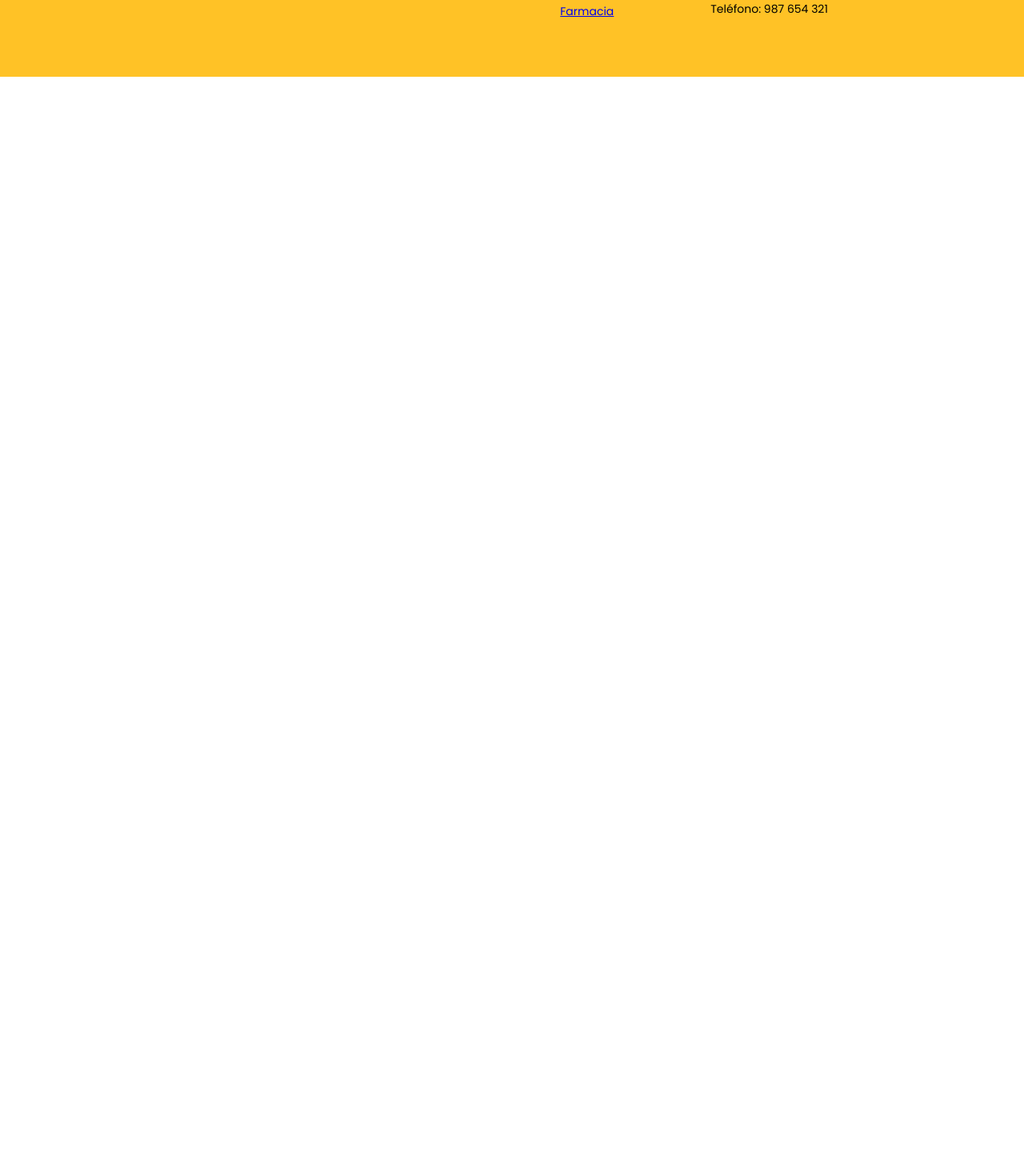
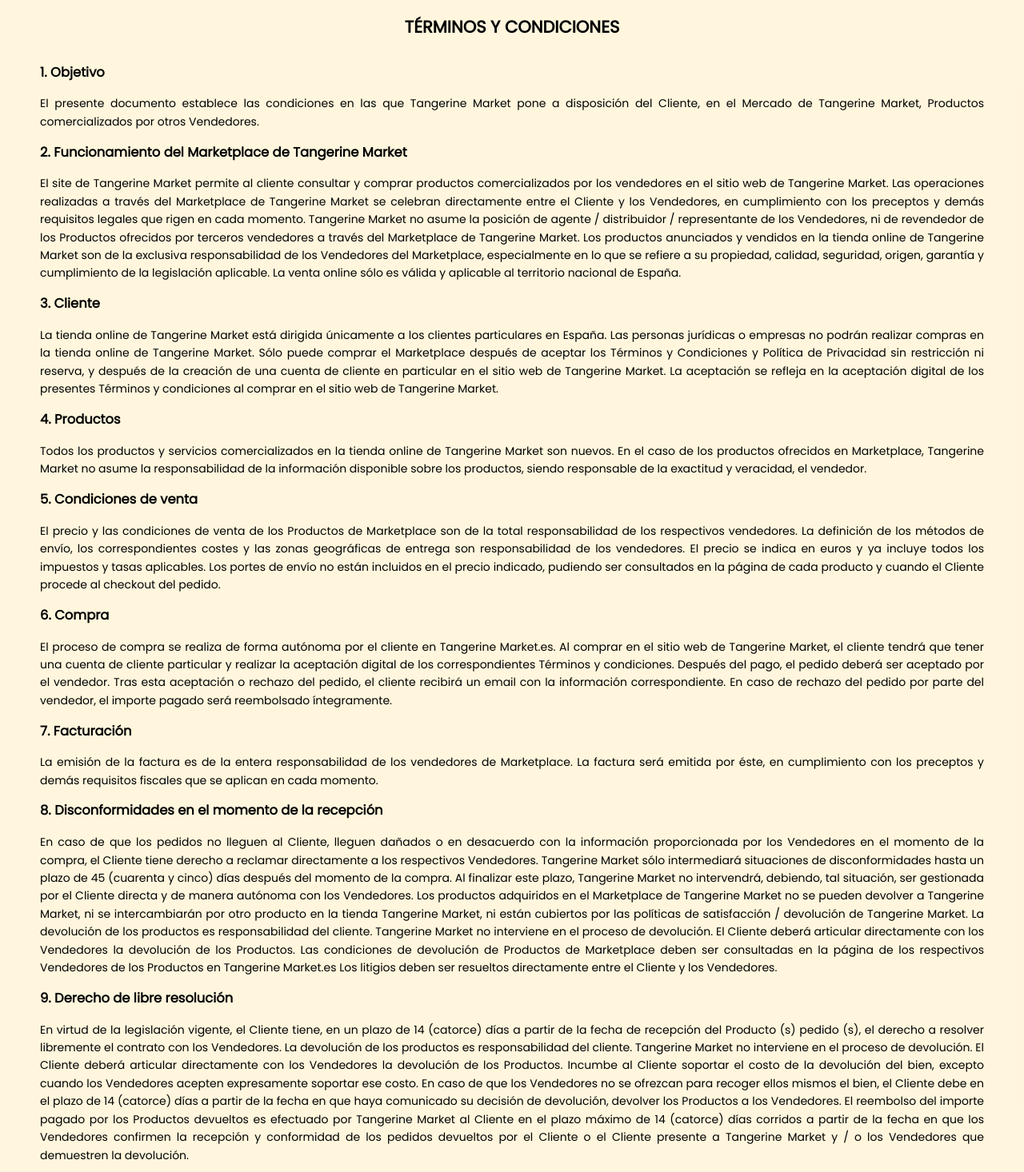
Before and after one commit to lourdesreguera/Tangerine-market-react-redux-scss, a React (Create React App) app: page /conditions in a window 1280 px wide. Shown: the part 144-1610 px from the top of the page at 80% size. Before the commit the page ends 800 px from the top, so only its background shows below. Built offline with nearby package versions, Linux system fonts and the light colour scheme; the HTML template or start-up script is replaced by a standard one.

Commit message:
Conditions

```diff
--- a/src/App.jsx
+++ b/src/App.jsx
@@ -11,6 +11,7 @@
 import StoresPage from "./pages/StoresPage";
 import StoreDetailPage from "./pages/StoreDetailPage";
 import ProductsPage from "./pages/ProductsPage";
+import ConditionsPage from "./pages/ConditionsPage";
 
 function App() {
   return (
@@ -34,6 +35,7 @@
           <Route path=":id" element={<StoreDetailPage />} />
         </Route>
         <Route path="/products" element={<ProductsPage />} />
+        <Route path="/conditions" element={<ConditionsPage />} />
       </Routes>
       <Footer />
     </div>
--- a/src/App.scss
+++ b/src/App.scss
@@ -5,6 +5,7 @@
 @import './styles/myAccount';
 @import './styles/stores';
 @import './styles/products';
+@import './styles/conditions';
 
 
 .prueba {
--- a/src/components/Footer.jsx
+++ b/src/components/Footer.jsx
@@ -1,4 +1,5 @@
 import React from 'react'
+import { Link } from 'react-router-dom'
 
 const Footer = () => {
   return (
@@ -17,7 +18,8 @@
             </div>
             <div className='footer-container__item-enlaces'>
                 <a href="#">Sobre Nosotros</a>
-                <a href="#">Condiciones de Compra</a>
+                {/* <a href="#">Condiciones de Compra</a> */}
+                <Link to="/conditions" className="">Términos y Condiciones</Link>
             </div>
         </div>
         <div className='footer-container__item'>
--- /dev/null
+++ b/src/pages/ConditionsPage.jsx
@@ -0,0 +1,143 @@
+import React from "react";
+
+const ConditionsPage = () => {
+  return (
+    <main className="main">
+      <div className="conditions-container">
+        <div className="conditions-container__title">
+          <h2>TÉRMINOS Y CONDICIONES</h2>
+        </div>
+        <div className="conditions-container__terms">
+          <h3>1. Objetivo</h3>
+          <p>
+            El presente documento establece las condiciones en las que Tangerine
+            Market pone a disposición del Cliente, en el Mercado de Tangerine
+            Market, Productos comercializados por otros Vendedores.
+          </p>
+
+          <h3>2. Funcionamiento del Marketplace de Tangerine Market</h3>
+          <p>
+            El site de Tangerine Market permite al cliente consultar y comprar
+            productos comercializados por los vendedores en el sitio web de
+            Tangerine Market. Las operaciones realizadas a través del
+            Marketplace de Tangerine Market se celebran directamente entre el
+            Cliente y los Vendedores, en cumplimiento con los preceptos y demás
+            requisitos legales que rigen en cada momento. Tangerine Market no
+            asume la posición de agente / distribuidor / representante de los
+            Vendedores, ni de revendedor de los Productos ofrecidos por terceros
+            vendedores a través del Marketplace de Tangerine Market. Los
+            productos anunciados y vendidos en la tienda online de Tangerine
+            Market son de la exclusiva responsabilidad de los Vendedores del
+            Marketplace, especialmente en lo que se refiere a su propiedad,
+            calidad, seguridad, origen, garantía y cumplimiento de la
+            legislación aplicable. La venta online sólo es válida y aplicable al
+            territorio nacional de España.
+          </p>
+
+          <h3>3. Cliente</h3>
+          <p>
+            La tienda online de Tangerine Market está dirigida únicamente a los
+            clientes particulares en España. Las personas jurídicas o empresas
+            no podrán realizar compras en la tienda online de Tangerine Market.
+            Sólo puede comprar el Marketplace después de aceptar los Términos y
+            Condiciones y Política de Privacidad sin restricción ni reserva, y
+            después de la creación de una cuenta de cliente en particular en el
+            sitio web de Tangerine Market. La aceptación se refleja en la
+            aceptación digital de los presentes Términos y condiciones al
+            comprar en el sitio web de Tangerine Market.
+          </p>
+
+          <h3>4. Productos</h3>
+          <p>
+            Todos los productos y servicios comercializados en la tienda online
+            de Tangerine Market son nuevos. En el caso de los productos
+            ofrecidos en Marketplace, Tangerine Market no asume la
+            responsabilidad de la información disponible sobre los productos,
+            siendo responsable de la exactitud y veracidad, el vendedor.
+          </p>
+
+          <h3>5. Condiciones de venta</h3>
+          <p>
+            El precio y las condiciones de venta de los Productos de Marketplace
+            son de la total responsabilidad de los respectivos vendedores. La
+            definición de los métodos de envío, los correspondientes costes y
+            las zonas geográficas de entrega son responsabilidad de los
+            vendedores. El precio se indica en euros y ya incluye todos los
+            impuestos y tasas aplicables. Los portes de envío no están incluidos
+            en el precio indicado, pudiendo ser consultados en la página de cada
+            producto y cuando el Cliente procede al checkout del pedido.
+          </p>
+
+          <h3>6. Compra</h3>
+          <p>
+            El proceso de compra se realiza de forma autónoma por el cliente en
+            Tangerine Market.es. Al comprar en el sitio web de Tangerine Market,
+            el cliente tendrá que tener una cuenta de cliente particular y
+            realizar la aceptación digital de los correspondientes Términos y
+            condiciones. Después del pago, el pedido deberá ser aceptado por el
+            vendedor. Tras esta aceptación o rechazo del pedido, el cliente
+            recibirá un email con la información correspondiente. En caso de
+            rechazo del pedido por parte del vendedor, el importe pagado será
+            reembolsado íntegramente.
+          </p>
+
+          <h3>7. Facturación</h3>
+          <p>
+            La emisión de la factura es de la entera responsabilidad de los
+            vendedores de Marketplace. La factura será emitida por éste, en
+            cumplimiento con los preceptos y demás requisitos fiscales que se
+            aplican en cada momento.
+          </p>
+
+          <h3>8. Disconformidades en el momento de la recepción</h3>
+          <p>
+            En caso de que los pedidos no lleguen al Cliente, lleguen dañados o
+            en desacuerdo con la información proporcionada por los Vendedores en
+            el momento de la compra, el Cliente tiene derecho a reclamar
+            directamente a los respectivos Vendedores. Tangerine Market sólo
+            intermediará situaciones de disconformidades hasta un plazo de 45
+            (cuarenta y cinco) días después del momento de la compra. Al
+            finalizar este plazo, Tangerine Market no intervendrá, debiendo, tal
+            situación, ser gestionada por el Cliente directa y de manera
+            autónoma con los Vendedores. Los productos adquiridos en el
+            Marketplace de Tangerine Market no se pueden devolver a Tangerine
+            Market, ni se intercambiarán por otro producto en la tienda
+            Tangerine Market, ni están cubiertos por las políticas de
+            satisfacción / devolución de Tangerine Market. La devolución de los
+            productos es responsabilidad del cliente. Tangerine Market no
+            interviene en el proceso de devolución. El Cliente deberá articular
+            directamente con los Vendedores la devolución de los Productos. Las
+            condiciones de devolución de Productos de Marketplace deben ser
+            consultadas en la página de los respectivos Vendedores de los
+            Productos en Tangerine Market.es Los litigios deben ser resueltos
+            directamente entre el Cliente y los Vendedores.
+          </p>
+
+          <h3>9. Derecho de libre resolución</h3>
+          <p>
+            En virtud de la legislación vigente, el Cliente tiene, en un plazo
+            de 14 (catorce) días a partir de la fecha de recepción del Producto
+            (s) pedido (s), el derecho a resolver libremente el contrato con los
+            Vendedores. La devolución de los productos es responsabilidad del
+            cliente. Tangerine Market no interviene en el proceso de devolución.
+            El Cliente deberá articular directamente con los Vendedores la
+            devolución de los Productos. Incumbe al Cliente soportar el costo de
+            la devolución del bien, excepto cuando los Vendedores acepten
+            expresamente soportar ese costo. En caso de que los Vendedores no se
+            ofrezcan para recoger ellos mismos el bien, el Cliente debe en el
+            plazo de 14 (catorce) días a partir de la fecha en que haya
+            comunicado su decisión de devolución, devolver los Productos a los
+            Vendedores. El reembolso del importe pagado por los Productos
+            devueltos es efectuado por Tangerine Market al Cliente en el plazo
+            máximo de 14 (catorce) días corridos a partir de la fecha en que los
+            Vendedores confirmen la recepción y conformidad de los pedidos
+            devueltos por el Cliente o el Cliente presente a Tangerine Market y
+            / o los Vendedores que demuestren la devolución.
+          </p>
+        </div>
+      </div>
+    </main>
+  );
+};
+
+export default ConditionsPage;
--- /dev/null
+++ b/src/styles/_conditions.scss
@@ -0,0 +1,12 @@
+.main {
+    background-color: #ffc22628;
+}
+.conditions-container {
+    display: flex;
+    flex-direction: column;
+    justify-content: center;
+    align-items: center;
+    padding: 50px;
+    text-align: justify;
+    margin-top: 100px;
+}
```
